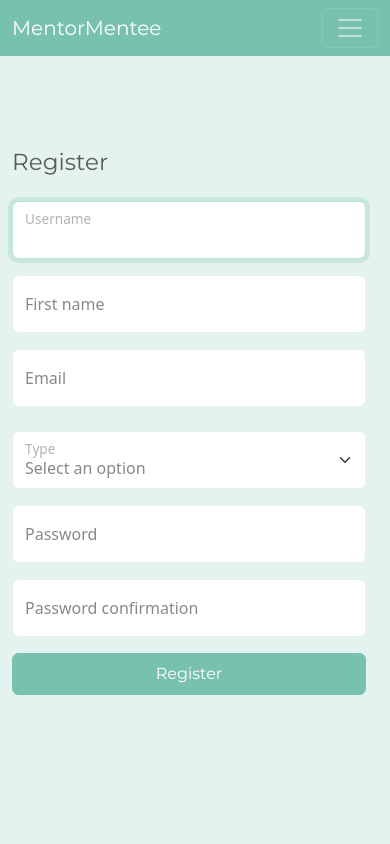
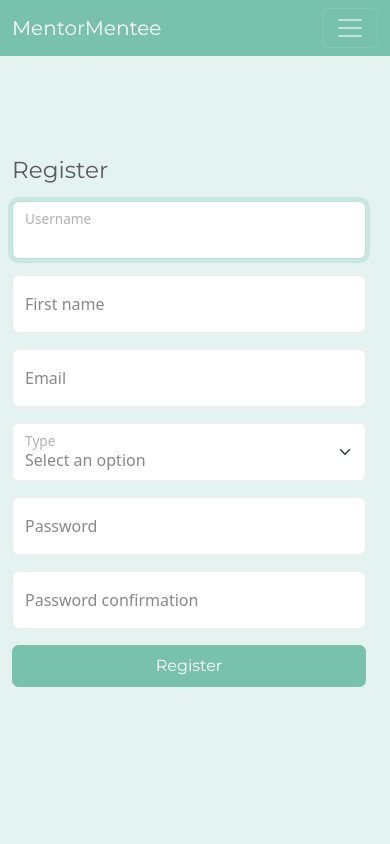
Before and after one commit to yuvraj752/MentorMentee, a Django app: page /register/ in a window 390 px wide. Run offline with Django 5.2, Linux system fonts and the light colour scheme; some libraries are stand-ins or nearby versions.

Commit message:
styled login

```diff
--- a/base/forms.py
+++ b/base/forms.py
@@ -12,22 +12,24 @@ class UserCreationForm(UserCreationForm):
 
     def __init__(self, *args, **kwargs):
         super().__init__(*args, **kwargs)
-        self.fields['type'].choices = [('', 'Select an option')] + list(self.fields['type'].choices)[1:]
-        self.fields["type"].widget.attrs.update({"class": "form-select my-2", "id": "floatType", 'placeholder':'type'})
-
-        self.fields["username"].widget.attrs.update({'class': 'form-control my-2', "id": "floatUsername", 'placeholder':'username'})
-        self.fields["first_name"].widget.attrs.update({'class': 'form-control my-2', "id": "floatFirstName", 'placeholder':'first_name'})
-        self.fields["email"].widget.attrs.update({'class': 'form-control my-2', "id": "floatEmail", 'placeholder':'email'})
-        self.fields["password1"].widget.attrs.update({'class': 'form-control my-2', "id": "floatPassword1", 'placeholder':'password1'})
-        self.fields["password2"].widget.attrs.update({'class': 'form-control my-2', "id": "floatInputPassword2", 'placeholder':'password2'})
-
-        for field in self.fields.values():
+        for field_name, field in self.fields.items():
+            if field_name == 'type':
+                field.choices = [('', 'Select an option')] + list(field.choices)[1:]
+                field.widget.attrs.update({"class": "form-select"})
+                if field_name in self.errors:
+                    field.widget.attrs.update({'class': 'form-select is-invalid'})
+            else:
+                field.widget.attrs.update({'class': 'form-control'})
+                if field_name in self.errors:
+                    field.widget.attrs.update({'class': 'form-control is-invalid'})
+            field.widget.attrs.update({'placeholder':'placeholder'})
             field.help_text = None
 
 class LoginForm(AuthenticationForm):
     def __init__(self, *args, **kwargs):
         super().__init__(*args, **kwargs)
-        self.fields["username"].widget.attrs.update({"id": "floatUsername", 'placeholder':'username'})
-        self.fields["password"].widget.attrs.update({"id": "floatPassword", 'placeholder':'password'})
-        for field in self.fields.values():
-            field.widget.attrs.update({'class': 'form-control my-2'})
+        for field_name, field in self.fields.items():
+            field.widget.attrs.update({'class': 'form-control'})
+            field.widget.attrs.update({'placeholder':'placeholder'})
+            if self.errors:
+                field.widget.attrs.update({'class': 'form-control is-invalid'})
--- a/base/templates/registration/register.html
+++ b/base/templates/registration/register.html
@@ -1,63 +1,47 @@
 {% extends "base.html" %}
-{% comment %} {% load crispy_forms_tags %} {% endcomment %}
 
 {% block content %}
 <main>
   <form method='post', action='{% url "register" %}'>{% csrf_token %}
     <div class='row align-items-center vh-100'>
       <div class='row justify-content-center pe-0'>
-        <div class="row">
-          <div class="col-md-2"></div>
-          <div class="col-md-8 px-md-1 px-0"><h1 class="h3 mb-3 fw-normal">Register</h1></div>
-        </div>
-
+        <div class="col-md-2"></div>
+        <div class="col-md-10"><h3 class="mb-3 fw-normal">Register</h3></div>
         <div class="col-md-4">
-          {% comment %} {{ form|crispy }} {% endcomment %}
-          <div class="form-floating mb-3">
-            {{ form.username}}
-            <label for="floatUsername">{{ form.username.label }}</label>
-            <div class="has-danger">
-              <div class="invalid-feedback">{{ form.username.errors}}</div>
-            </div>
-
-          </div>
-          <div class="form-floating mb-3">
-            {{ form.first_name}}
-            <label for="floatFirstName">{{ form.first_name.label}}</label>
-            {{ form.first_name.errors}}
-          </div>
-          <div class="form-floating mb-3">
-            {{ form.email}}
-            <label for="floatEmail">{{ form.email.label}}</label>
-            {{ form.email.errors}}
-          </div>
+          {% for field in form %}
+            {% if forloop.counter < 4 %}
+              <div class="form-floating mb-3">
+                {{ field }}
+                <label for="{{ field.id_for_label }}">{{ field.label}}</label>
+                {% if field.errors %}
+                  <div class="invalid-feedback">
+                    {% for error in field.errors %}
+                      <p class='my-0'>{{ error }}</p>
+                    {% endfor %}
+                  </div>
+                {% endif %}
+                </div>
+            {% endif %}
+          {% endfor %}
         </div>
         <div class="col-md-4">
-          <div class="form-floating mb-3">
-            {{ form.type}}
-            <label for="floatType">{{ form.type.label}}</label>
-            {{ form.type.errors}}
-          </div>
-          <div class="form-floating mb-3">
-            {{ form.password1}}
-            <label for="floatPassword1">{{ form.password1.label}}</label>
-          </div>
-          <div class="has-danger">
-            <div class="invalid-feedback">{{ form.password1.errors}}</div>
-          </div>
-          <div class="form-floating mb-3">
-            {{ form.password2}}
-            <label for="floatPassword2">{{ form.password2.label}}</label>
-          </div>
-          <div class="has-danger">
-            <div class="invalid-feedback">{{ form.password2.errors}}</div>
-          </div>
-
+          {% for field in form %}
+            {% if forloop.counter > 3 %}
+              <div class="form-floating mb-3">
+                {{ field }}
+                <label for="{{ field.id_for_label }}">{{ field.label}}</label>
+                {% if field.errors %}
+                  <div class="invalid-feedback">
+                    {% for error in field.errors %}
+                      <p class='my-0'>{{ error }}</p>
+                    {% endfor %}
+                  </div>
+                {% endif %}
+              </div>
+            {% endif %}
+          {% endfor %}
         </div>
-        <div class="row">
-          <div class="col-md-2"></div>
-          <div class="col-md-8 px-md-1 px-0"><button class="btn btn-primary py-2 w-100" type="submit">Register</button></div>
-        </div>
+        <div class="col-md-8"><button class="btn btn-primary py-2 w-100" type="submit">Register</button></div>
 
       </div>
     </div>
--- a/mentors/views.py
+++ b/mentors/views.py
@@ -27,12 +27,6 @@ class MentorEdit(generic.UpdateView):
     fields = ('name', 'image', 'email', 'job_title',
               'price', 'category', 'skill', 'description')
 
-    def get_form(self, form_class=None):
-        form = super().get_form(form_class)
-        for field in form.fields.values():
-            field.widget.attrs.update({'class': 'form-control my-2'})
-        return form
-
     def get_success_url(self):
         pk = self.object.pk
         return reverse_lazy('mentor-detail', args=[pk])
```
Also changed, not shown: MentorMentee/settings.py (+5 -5 lines), base/templates/registration/login.html (+12 -9 lines), mentors/templates/mentors/mentor_detail.html (+23 -23 lines), 2 other files.
